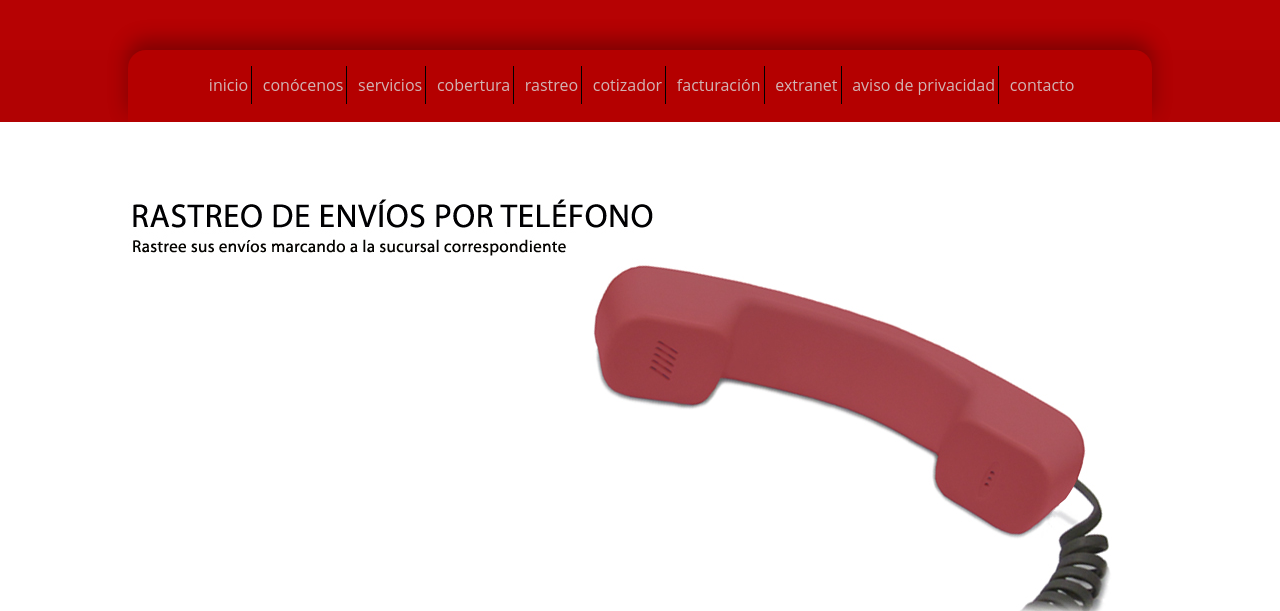
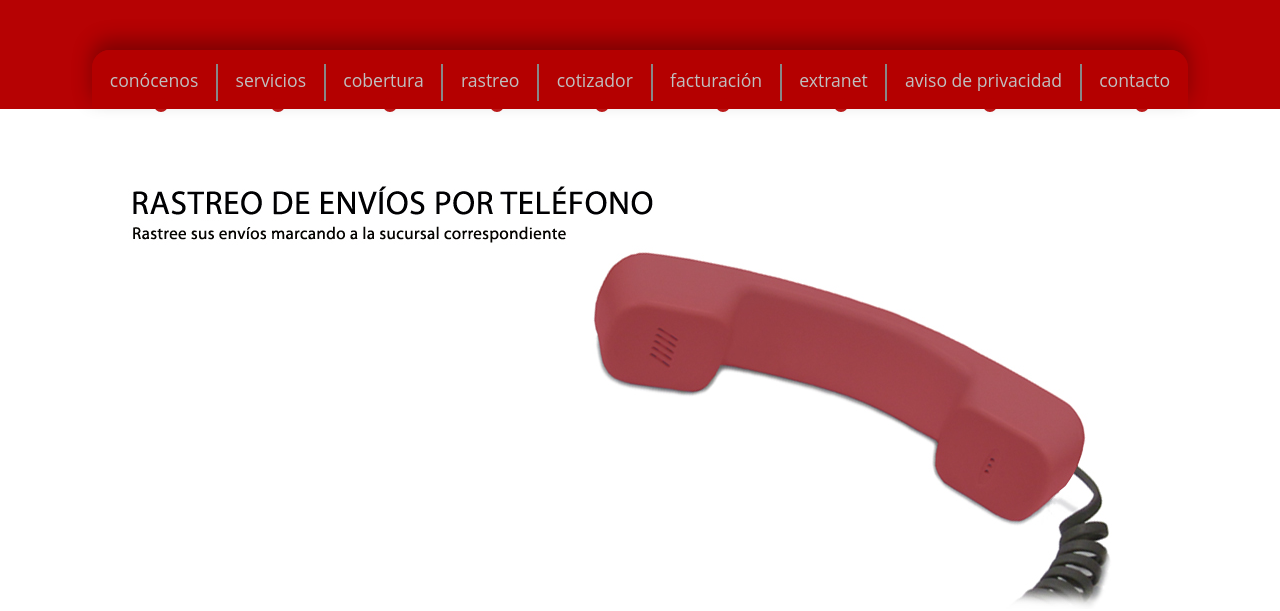
Before and after one commit to elkabal82/mejorando.la, a website: page Clase-frontend/pruebas/template/3guerras.html in a window 1280 px wide. Shown: the part 126-737 px from the top of the page. Drawn offline with Linux system fonts and the light colour scheme.

Commit message:
terminamos e mejorar el nav
:)

```diff
--- a/Clase-frontend/pruebas/static/css/orden.css
+++ b/Clase-frontend/pruebas/static/css/orden.css
@@ -76,30 +76,36 @@ display: inline;
 
 .MainMenu
 {
-	border:red 1px solid;
+	background:rgba(180,0,0,.9);
 	text-align: center;
 	padding-top:1.5em;
 }
 
 .MainMenu-list
 {
-
-	border:black 1px solid;
+	background: rgba(180,0,0,.9);
+	border-radius:18px 18px 0 0;
+	box-shadow: rgba(0,0,0,.3) 0px -10px 20px;
 	display: inline-block;
+	font-size: 0;
 	margin: 0;
+	padding:0 1rem;
 
 }
 
 .MainMenu-item
 {
-	border:green 1px solid;
-	display:inline-block;
+	display: inline-block;
+
 }
 
 .MainMenu-link
 {
-	border:blue .5px solid;
-	padding:1em;
+
+	color: rgb(210,180,180);
+	display: block;
+	font-size: 1.3rem;
+	padding: 1em 1em;
 	text-decoration: none;
 
 
@@ -108,6 +114,8 @@ display: inline;
 .MainMenu-separate
 {
 	display: inline-block;
-	border: black 1px solid;
-	height: 10px;
+	border: #BBB 1px solid;
+	height: 40px;
+	vertical-align:bottom;
+	margin: .5rem 0 .5rem 0;
 }
--- a/Clase-frontend/pruebas/static/css/style.css
+++ b/Clase-frontend/pruebas/static/css/style.css
@@ -97,6 +97,7 @@ figure
 	width: 500px;
 }
 
+/*
 .MainMenu
 {
 	background: rgba(195,0,0,.9);
@@ -109,7 +110,6 @@ figure
 	box-shadow: rgba(0,0,0,.3) 0px -10px 20px;
 	border-top-left-radius: 18px;
 	border-top-right-radius: 18px;
-	/*border-top:1px solid black;*/
 	margin: 0 auto;
 	padding: 1em 0;
 	background: rgb(180,0,0);
@@ -121,73 +121,98 @@ figure
 	display: inline-block;
 	height: 1.5em;
 	padding: .5em 0 .5em .2em;
-	/*background: rgba(195,0,0,.9);*/
 }
+*/
+
+.MainMenu
+{
+	position: relative;
+	background:rgba(200,0,0,.9);
+	text-align: center;
+}
+
+.MainMenu-list
+{
+	background: rgba(180,0,0,.9);
+	border-radius:18px 18px 0 0;
+	box-shadow: rgba(0,0,0,.3) 0px -10px 20px;
+	display: inline-block;
+	font-size: 0;
+	margin: 0;
+	padding:0;
+
+}
+
+.MainMenu-item
+{
+	display: inline-block;
+
+}
+
+.MainMenu-item:first-child
+{
+	border-radius: 18px 0 0 0;
+}
+
+.MainMenu-item:last-child
+{
+	border-radius: 0 18px 0 0;
+}
+
 
 .inicio:hover
 {
-	text-decoration: underline;
-	text-shadow: rgba(0,0,0,1) 5px -4px 10px;
-
+	background: #800000;
 }
 
 .conocenos:hover
 {
-	text-decoration: underline;
-	text-shadow: rgba(0,0,0,1) 5px -4px 10px;
+	background: #800000;
 }
 
 .servicios:hover
 {
-	text-decoration: underline;
-	text-shadow: rgba(0,0,0,1) 5px -4px 10px;
+	background: #800000;
 }
 
 .cobertura:hover
 {
-	text-decoration: underline;
-	text-shadow: rgba(0,0,0,1) 5px -4px 10px;
+	background: #800000;
 }
 
 .rastreo:hover
 {
-	text-decoration: underline;
-	text-shadow: rgba(0,0,0,1) 5px -4px 10px;
+	background: #800000;
 }
 
 .cotizador:hover
 {
-	text-decoration: underline;
-	text-shadow: rgba(0,0,0,1) 5px -4px 10px;
+	background: #800000;
 }
 
 .facturacion:hover
 {
-	text-decoration: underline;
-	text-shadow: rgba(0,0,0,1) 5px -4px 10px;
+	background: #800000;
 }
 
 .extranet:hover
 {
-	text-decoration: underline;
-	text-shadow: rgba(0,0,0,1) 5px -4px 10px;
+	background: #800000;
 }
 
 .aviso:hover
 {
-	text-decoration: underline;
-	text-shadow: rgba(0,0,0,1) 5px -4px 10px;
+	background: #800000;
 }
 
 .contacto:hover
 {
-	text-decoration: underline;
-	text-shadow: rgba(0,0,0,1) 5px -4px 10px;
+	background: #800000;
 }
 
+/*
 .MainMenu-link
 {
-	/*border:1px solid green;*/
 	border-right: 1px solid black;
 	color: rgb(210,180,180);
 	padding:.5em .2em;
@@ -197,11 +222,38 @@ figure
 
 .MainMenu-link-last
 {
-	/*margin:0;*/
 	border: 0 solid black;
-	/*padding-right: 1.5em;*/
+}
+*/
+
+.MainMenu-link
+{
+
+	color: #C0C0C0;
+	display: block;
+	font-size: 1.1rem;
+	padding: 1em 1em;
+	text-decoration: none;
+
+
+}
+.MainMenu-punto
+{
+	display: inline-block;
+	border:rgba(180,0,0,.9) 7px solid;
+	border-radius: 50%;
+	position: absolute;
+	top: 48px;
 }
 
+.MainMenu-separate
+{
+	display: inline-block;
+	border: #888  1px solid;
+	height: 35px;
+	vertical-align:bottom;
+	margin: .5rem 0 .5rem 0;
+}
 .Mid
 {
 
@@ -271,7 +323,6 @@ figure
 	position: absolute;
 	padding: .5em .5em .5em 0;
 	width: 220px;
-
 }
 
 
--- a/Clase-frontend/pruebas/template/3guerras.html
+++ b/Clase-frontend/pruebas/template/3guerras.html
@@ -29,35 +29,53 @@
 		</section>
 		<nav class="MainMenu" >
 			<ul class="MainMenu-list">
-				<li class="MainMenu-item inicio">
+				<!--<li class="MainMenu-item inicio">
 					<a class="MainMenu-link" href="#">inicio</a>
 				</li>
+				<div class="MainMenu-separate"></div>-->
 				<li class="MainMenu-item conocenos">
 					<a class="MainMenu-link" href="#">conócenos</a>
+					<div class="MainMenu-punto"></div>
 				</li>
+				<div class="MainMenu-separate"></div>
 				<li class="MainMenu-item">
 					<a class="MainMenu-link servicios" href="#">servicios</a>
+					<div class="MainMenu-punto"></div>
 				</li>
+				<div class="MainMenu-separate"></div>
 				<li class="MainMenu-item cobertura">
 					<a class="MainMenu-link" href="#">cobertura</a>
+					<div class="MainMenu-punto">*</div>
 				</li>
+				<div class="MainMenu-separate"></div>
 				<li class="MainMenu-item rastreo">
 					<a class="MainMenu-link" href="#">rastreo</a>
+					<div class="MainMenu-punto">*</div>
 				</li>
+				<div class="MainMenu-separate"></div>
 				<li class="MainMenu-item cotizador">
 					<a class="MainMenu-link" href="#">cotizador</a>
+					<div class="MainMenu-punto">*</div>
 				</li>
+				<div class="MainMenu-separate"></div>
 				<li class="MainMenu-item facturacion">
 					<a class="MainMenu-link" href="#">facturación</a>
+					<div class="MainMenu-punto">*</div>
 				</li>
+				<div class="MainMenu-separate"></div>
 				<li class="MainMenu-item extranet">
 					<a class="MainMenu-link" href="#">extranet</a>
+					<div class="MainMenu-punto">*</div>
 				</li>
+				<div class="MainMenu-separate"></div>
 				<li class="MainMenu-item aviso">
 					<a class="MainMenu-link" href="#">aviso de privacidad</a>
+					<div class="MainMenu-punto">*</div>
 				</li>
+				<div class="MainMenu-separate"></div>
 				<li class="MainMenu-item contacto">
 					<a class="MainMenu-link MainMenu-link-last" href="#">contacto</a>
+					<div class="MainMenu-punto">*</div>
 				</li>
 			</ul>
 		</nav>
```
